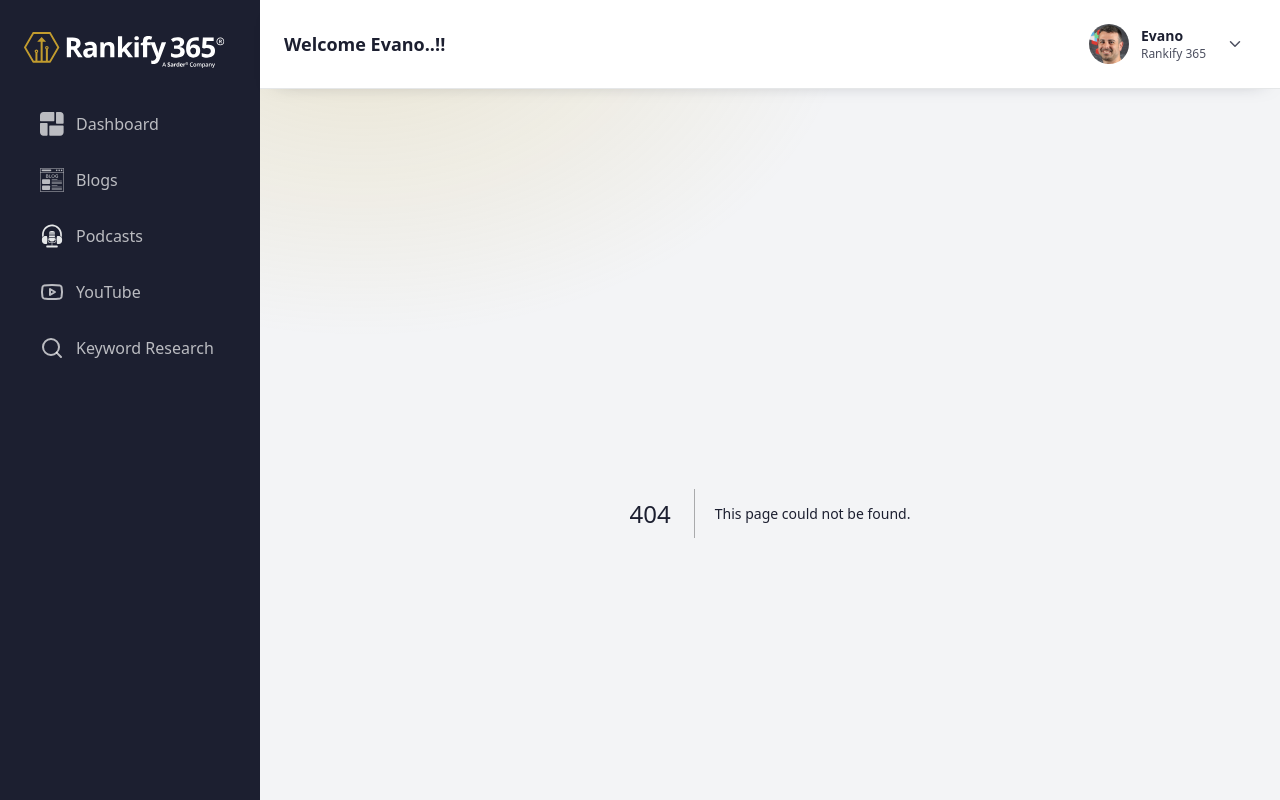
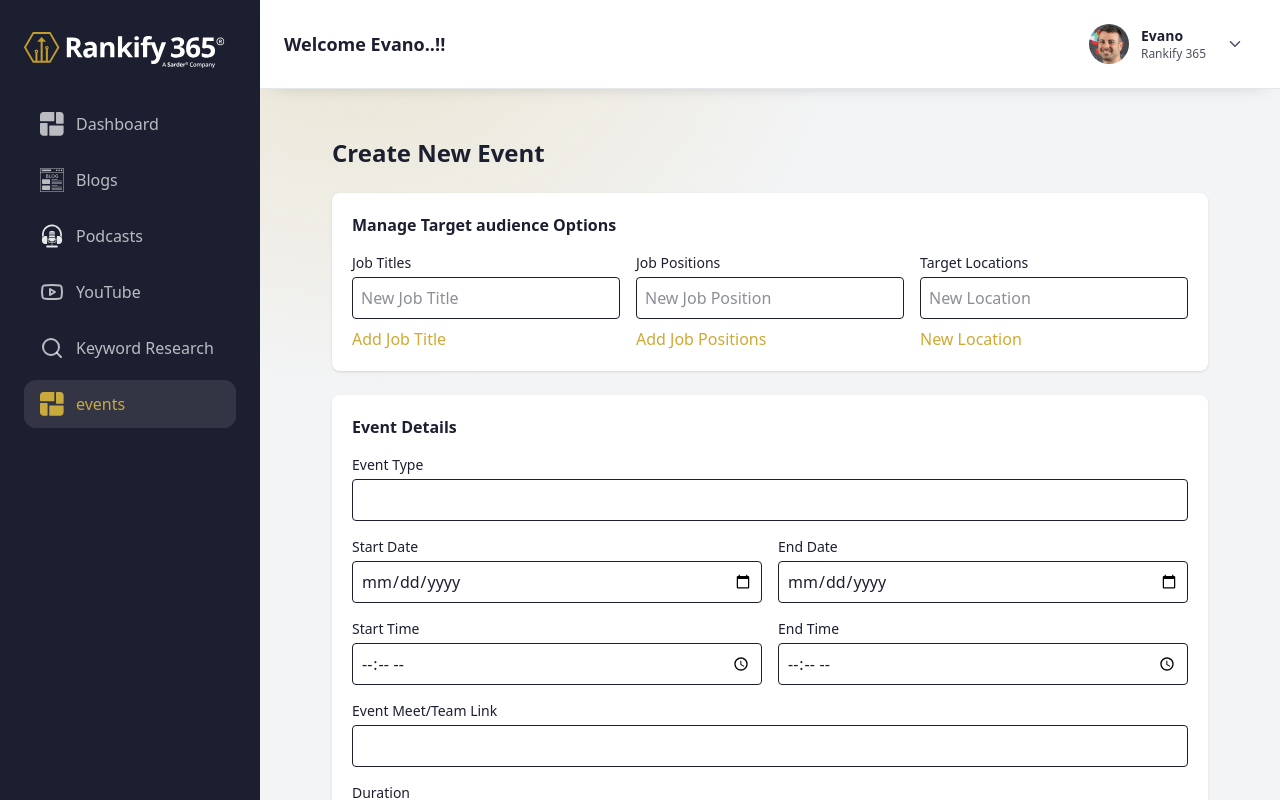
Before and after one commit to samarthpatel8595/rankify-react, a Next.js app in the folder rankify-react/: page /events in a window 1280 px wide. Before the commit this address had no page. Shown: the top 800 px of the page. Built offline with nearby package versions, Linux system fonts and the light colour scheme.

Commit message:
change the code

```diff
--- /dev/null
+++ b/rankify-react/src/app/events/page.tsx
@@ -0,0 +1,114 @@
+"use client";
+
+import { useState } from "react";
+
+export default function CreateEventPage() {
+  const [jobTitle, setJobTitle] = useState("");
+
+  return (
+    <div className="p-6 space-y-6">
+
+      <h1 className="text-2xl font-semibold">Create New Event</h1>
+
+      {/* Target Audience */}
+      <div className="bg-white rounded-lg shadow p-5">
+        <h2 className="font-semibold mb-4">
+          Manage Target audience Options
+        </h2>
+
+        <div className="grid grid-cols-3 gap-4">
+
+          <div className="flex flex-col">
+            <label className="text-sm mb-1">Job Titles</label>
+            <input
+              value={jobTitle}
+              onChange={(e) => setJobTitle(e.target.value)}
+              placeholder="New Job Title"
+              className="w-full border p-2 rounded"
+            />
+            <label className="text-[#CFA935] mt-2">Add Job Title</label>
+          </div>
+
+          <div className="flex flex-col">
+            <label className="text-sm mb-1">Job Positions</label>
+            <input
+              placeholder="New Job Position"
+              className="w-full border p-2 rounded"
+            />
+            <label className="text-[#CFA935] mt-2">Add Job Positions</label>
+          </div>
+
+          <div className="flex flex-col">
+            <label className="text-sm mb-1">Target Locations</label>
+            <input
+              placeholder="New Location"
+              className="w-full border p-2 rounded"
+            />
+            <label className="text-[#CFA935] mt-2">New Location</label>
+          </div>
+
+        </div>
+      </div>
+
+      {/* Event Details */}
+      <div className="bg-white rounded-lg shadow p-5 space-y-4">
+
+        <h2 className="font-semibold">Event Details</h2>
+
+        <div className="flex flex-col">
+          <label className="text-sm mb-1">Event Type</label>
+          <input
+            placeholder=""
+            className="w-full border p-2 rounded"
+          />
+        </div>
+
+        <div className="grid grid-cols-2 gap-4">
+
+          <div className="flex flex-col">
+            <label className="text-sm mb-1">Start Date</label>
+            <input type="date" className="border p-2 rounded" />
+          </div>
+
+          <div className="flex flex-col">
+            <label className="text-sm mb-1">End Date</label>
+            <input type="date" className="border p-2 rounded" />
+          </div>
+
+          <div className="flex flex-col">
+            <label className="text-sm mb-1">Start Time</label>
+            <input type="time" className="border p-2 rounded" />
+          </div>
+
+          <div className="flex flex-col">
+            <label className="text-sm mb-1">End Time</label>
+            <input type="time" className="border p-2 rounded" />
+          </div>
+
+        </div>
+
+        <div className="flex flex-col">
+          <label className="text-sm mb-1">Event Meet/Team Link</label>
+          <input className="w-full border p-2 rounded" />
+        </div>
+
+        <div className="flex flex-col">
+          <label className="text-sm mb-1">Duration</label>
+          <input className="w-full border p-2 rounded" />
+        </div>
+
+        <div className="flex flex-col">
+          <label className="text-sm mb-1">Event Summary</label>
+          <textarea className="w-full border p-2 rounded"></textarea>
+        </div>
+
+      </div>
+
+      {/* Submit */}
+      <button className="bg-yellow-500 text-white px-6 py-2 rounded">
+        Submit Event
+      </button>
+
+    </div>
+  );
+}
--- a/rankify-react/src/components/common/Sidebar.tsx
+++ b/rankify-react/src/components/common/Sidebar.tsx
@@ -12,6 +12,7 @@ const navItems = [
   { label: "Podcasts", href: "/podcasts", icon: "podcasts" },
   { label: "YouTube", href: "/youtube", icon: Youtube },
   { label: "Keyword Research", href: "/keyword-research", icon: Search },
+  { label: "events", href: "/events", icon: DashboardIcon },
 ];
 
 type SidebarProps = {
```
